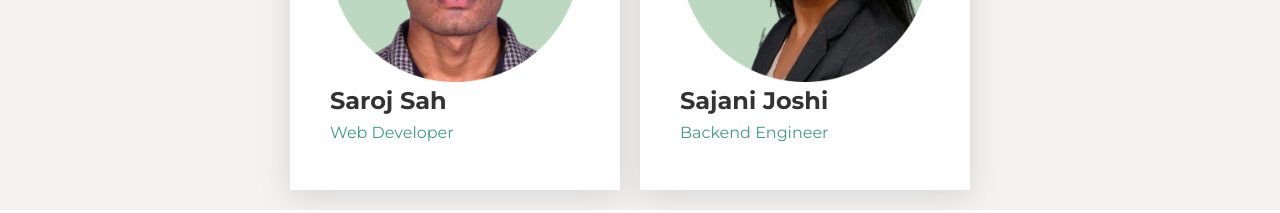
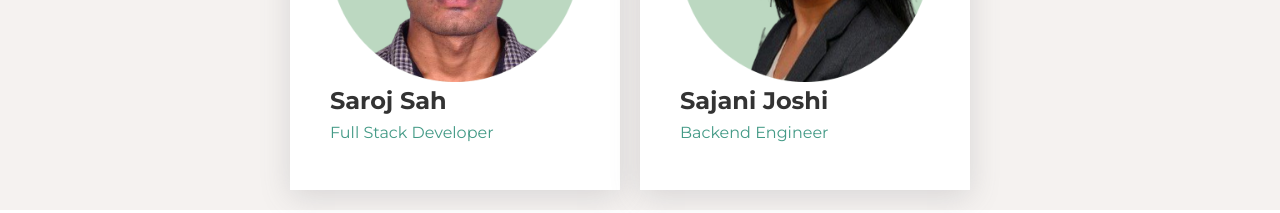
Before and after one commit to saroj2053/web-wizards, a React (Vite) app: page / in a window 1280 px wide. Shown: the part 1620-1833 px from the top of the page. Built offline with nearby package versions, Linux system fonts and the light colour scheme.

Commit message:
changes made to profile designation

```diff
--- a/src/components/TeamInfo/TeamInfo.jsx
+++ b/src/components/TeamInfo/TeamInfo.jsx
@@ -79,7 +79,7 @@ const TeamInfo = () => {
               <img src={profileImageFour} alt="" />
             </div>
             <h2 className={styles.profileName}>Saroj Sah</h2>
-            <h4 className={styles.profileDesignation}>Web Developer</h4>
+            <h4 className={styles.profileDesignation}>Full Stack Developer</h4>
             <div className={styles.ntw__links}>
               <a class="githubIcon" href="">
                 <i class="fa-brands fa-square-github"></i>
```
